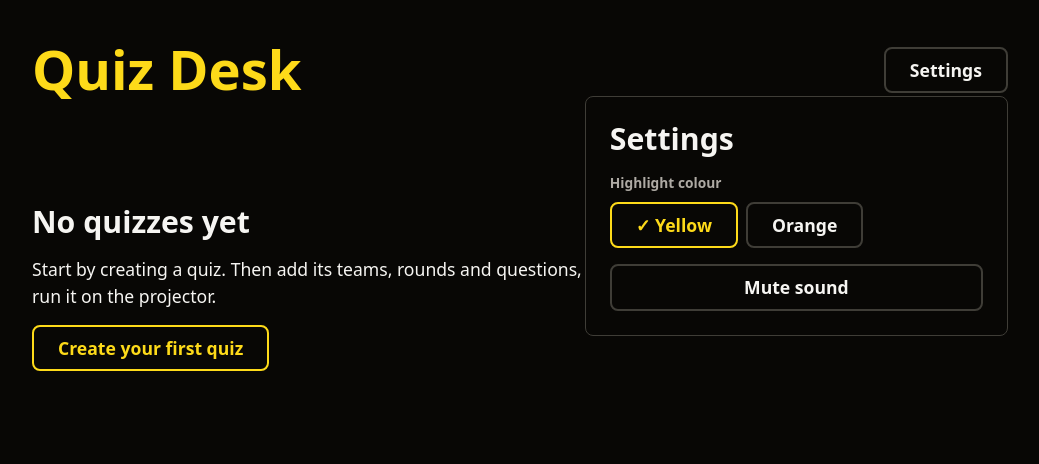
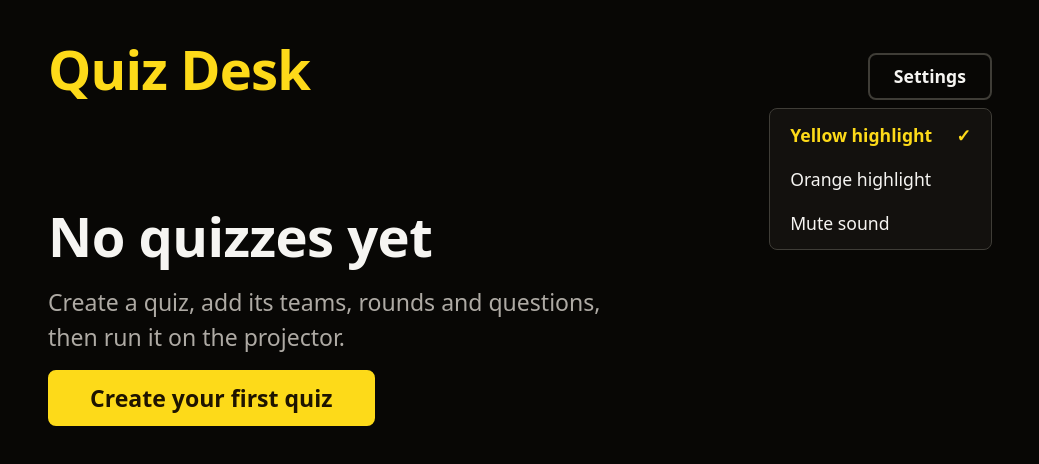
Before and after one commit to abhisheksharm-3/quiz-desk, a Svelte app: page / in a window 1280 px wide. Both pictures are taken after a click on the button "Settings". Shown: the top 464 px of the page, without its empty margins (120-1159 px from the left). Built offline with nearby package versions, Linux system fonts and the light colour scheme; a web font is replaced by a local one.

Commit message:
feat: home with status, one next step per quiz, menus and shared Menu/Confirm/Kbd components

```diff
--- a/src/components/Button.svelte
+++ b/src/components/Button.svelte
@@ -1,21 +1,25 @@
-<!-- Native button in three variants: primary, quiet, danger. -->
+<!-- Native button in three variants (primary, quiet, danger) and two sizes. -->
 <script lang="ts">
   import type { Snippet } from 'svelte';
   import type { HTMLButtonAttributes } from 'svelte/elements';
 
   let {
     variant = 'quiet',
+    size = 'regular',
     children,
     ...rest
-  }: { variant?: 'primary' | 'quiet' | 'danger'; children: Snippet } & HTMLButtonAttributes =
-    $props();
+  }: {
+    variant?: 'primary' | 'quiet' | 'danger';
+    size?: 'regular' | 'large';
+    children: Snippet;
+  } & HTMLButtonAttributes = $props();
 </script>
 
-<button class={variant} {...rest}>{@render children()}</button>
+<button class="{variant} {size}" {...rest}>{@render children()}</button>
 
 <style>
   button {
-    min-height: 2.75rem;
+    min-height: var(--control);
     padding: var(--space-2) var(--space-4);
     border: 2px solid var(--line);
     border-radius: var(--radius);
@@ -30,6 +34,12 @@
 
   button:active:not(:disabled) {
     transform: scale(0.97);
+  }
+
+  .large {
+    min-height: var(--control-large);
+    padding-inline: var(--space-5);
+    font-size: var(--step-1);
   }
 
   .primary {
--- /dev/null
+++ b/src/components/Confirm.svelte
@@ -0,0 +1,39 @@
+<!-- Confirmation dialog for a destructive action: the message, a quiet keep button and a danger confirm button. -->
+<script lang="ts">
+  import type { Snippet } from 'svelte';
+  import Button from './Button.svelte';
+  import Dialog from './Dialog.svelte';
+
+  let {
+    open = $bindable(false),
+    title,
+    confirmLabel,
+    keepLabel,
+    onconfirm,
+    children,
+  }: {
+    open: boolean;
+    title: string;
+    confirmLabel: string;
+    keepLabel: string;
+    onconfirm: () => void;
+    children: Snippet;
+  } = $props();
+</script>
+
+<Dialog bind:open {title}>
+  <p>{@render children()}</p>
+  <div class="buttons">
+    <Button type="button" onclick={() => (open = false)}>{keepLabel}</Button>
+    <Button type="button" variant="danger" onclick={onconfirm}>{confirmLabel}</Button>
+  </div>
+</Dialog>
+
+<style>
+  .buttons {
+    display: flex;
+    flex-wrap: wrap;
+    justify-content: flex-end;
+    gap: var(--space-2);
+  }
+</style>
--- /dev/null
+++ b/src/components/Kbd.svelte
@@ -0,0 +1,19 @@
+<!-- A keyboard key hint shown beside the action it triggers. -->
+<script lang="ts">
+  let { key }: { key: string } = $props();
+</script>
+
+<kbd>{key}</kbd>
+
+<style>
+  kbd {
+    margin-inline-start: var(--space-2);
+    padding: 0 var(--space-2);
+    border: 1px solid currentColor;
+    border-radius: var(--radius);
+    font: inherit;
+    font-size: var(--step--1);
+    font-weight: 400;
+    opacity: 0.8;
+  }
+</style>
--- /dev/null
+++ b/src/components/Menu.svelte
@@ -0,0 +1,171 @@
+<!-- Popover menu of actions: an icon-only "More" trigger by default, or a custom trigger. Items close the menu, then run. -->
+<script module lang="ts">
+  export interface MenuItem {
+    text: string;
+    run: () => void;
+    danger?: boolean;
+    current?: boolean;
+    hint?: string;
+  }
+</script>
+
+<script lang="ts">
+  import type { Snippet } from 'svelte';
+  import Kbd from './Kbd.svelte';
+
+  let {
+    label,
+    items,
+    trigger,
+    align = 'end',
+  }: { label: string; items: MenuItem[]; trigger?: Snippet; align?: 'start' | 'end' } = $props();
+
+  const id = $props.id();
+  const GAP = 8;
+  let button: HTMLButtonElement;
+  let panel: HTMLElement;
+
+  function place(): void {
+    const box = button.getBoundingClientRect();
+    const opensUp = box.top > innerHeight / 2;
+    const { style } = panel;
+    style.top = opensUp ? 'auto' : `${box.bottom + GAP}px`;
+    style.bottom = opensUp ? `${innerHeight - box.top + GAP}px` : 'auto';
+    style.left = align === 'start' ? `${box.left}px` : 'auto';
+    style.right = align === 'end' ? `${innerWidth - box.right}px` : 'auto';
+  }
+
+  function choose(item: MenuItem): void {
+    panel.hidePopover();
+    item.run();
+  }
+</script>
+
+<button
+  bind:this={button}
+  type="button"
+  class="trigger"
+  class:icon={!trigger}
+  popovertarget={id}
+  aria-label={trigger ? undefined : label}
+  aria-haspopup="true"
+>
+  {#if trigger}
+    {@render trigger()}
+  {:else}
+    <svg viewBox="0 0 24 24" aria-hidden="true">
+      <circle cx="5" cy="12" r="2" />
+      <circle cx="12" cy="12" r="2" />
+      <circle cx="19" cy="12" r="2" />
+    </svg>
+  {/if}
+</button>
+
+<div {id} bind:this={panel} popover="auto" aria-label={label} onbeforetoggle={place}>
+  {#each items as item (item.text)}
+    <button
+      type="button"
+      class:danger={item.danger}
+      aria-current={item.current ? 'true' : undefined}
+      onclick={() => choose(item)}
+    >
+      <span>{item.text}</span>
+      {#if item.hint}<Kbd key={item.hint} />{/if}
+    </button>
+  {/each}
+</div>
+
+<style>
+  .trigger {
+    display: inline-flex;
+    align-items: center;
+    justify-content: center;
+    gap: var(--space-2);
+    min-height: var(--control);
+    border: 2px solid var(--line);
+    border-radius: var(--radius);
+    background: transparent;
+    color: var(--fg);
+    font: inherit;
+    font-weight: 600;
+    cursor: pointer;
+  }
+
+  .trigger:not(.icon) {
+    padding: var(--space-2) var(--space-4);
+  }
+
+  .icon {
+    width: var(--control);
+    padding: 0;
+    border-color: transparent;
+    color: var(--muted);
+  }
+
+  .icon:hover,
+  .trigger:popover-open {
+    border-color: var(--line);
+    color: var(--fg);
+  }
+
+  svg {
+    width: 1.5rem;
+    fill: currentColor;
+  }
+
+  div {
+    inset: auto;
+    margin: 0;
+    min-width: 13rem;
+    max-width: calc(100vw - 2 * var(--space-3));
+    padding: var(--space-1);
+    border: 1px solid var(--line);
+    border-radius: var(--radius);
+    background: var(--surface);
+    color: var(--fg);
+  }
+
+  div:popover-open {
+    display: grid;
+    animation: fade var(--dur) var(--ease-out);
+  }
+
+  div button {
+    display: flex;
+    align-items: center;
+    justify-content: space-between;
+    gap: var(--space-4);
+    min-height: var(--control);
+    padding: var(--space-2) var(--space-3);
+    border: 0;
+    border-radius: calc(var(--radius) - 2px);
+    background: transparent;
+    color: inherit;
+    font: inherit;
+    text-align: start;
+    cursor: pointer;
+  }
+
+  div button:hover {
+    background: var(--line);
+  }
+
+  div button[aria-current='true'] {
+    color: var(--accent);
+    font-weight: 600;
+  }
+
+  div button[aria-current='true']::after {
+    content: '✓';
+  }
+
+  div button.danger {
+    color: var(--wrong);
+  }
+
+  @keyframes fade {
+    from {
+      opacity: 0;
+    }
+  }
+</style>
--- a/src/lib/nav.svelte.ts
+++ b/src/lib/nav.svelte.ts
@@ -1,8 +1,10 @@
-/** Which screen the window shows. A single-window app needs no router. */
+/** Which screen the window shows. A single-window app needs no router. `step` opens setup on a given step. */
+
+import type { SetupStep } from './domain/ready';
 
 export type Nav =
   | { screen: 'home' }
-  | { screen: 'setup'; quizId: string }
+  | { screen: 'setup'; quizId: string; step?: SetupStep }
   | { screen: 'live'; quizId: string; roundId: string | null }
   | { screen: 'scores'; quizId: string };
 
--- a/src/screens/Home.svelte
+++ b/src/screens/Home.svelte
@@ -1,23 +1,30 @@
-<!-- Home: the quiz list, the new-quiz dialog, delete confirmation and the settings popover. -->
+<!-- Home: the quiz list with each quiz's status and next step, the new-quiz dialog and the settings menu. -->
 <script lang="ts">
   import Button from '../components/Button.svelte';
+  import Confirm from '../components/Confirm.svelte';
   import Dialog from '../components/Dialog.svelte';
   import Field from '../components/Field.svelte';
+  import Menu from '../components/Menu.svelte';
   import SelectWithAdd from '../components/SelectWithAdd.svelte';
   import { createQuiz, deleteQuiz } from '../lib/domain/quiz';
-  import { readyCheck } from '../lib/domain/ready';
+  import { readyIssues } from '../lib/domain/ready';
   import type { Quiz } from '../lib/domain/types';
   import { go } from '../lib/nav.svelte';
   import { app, commit } from '../lib/store.svelte';
 
   let creating = $state(false);
   let pendingDelete: Quiz | null = $state(null);
-  let notReady: Quiz | null = $state(null);
   let draft = $state(blankDraft());
   let levelField: SelectWithAdd;
   let subjectField: SelectWithAdd;
 
   const dateFormat = new Intl.DateTimeFormat('en-IN', { dateStyle: 'medium' });
+
+  const settingsItems = $derived([
+    { text: 'Yellow highlight', current: app.theme === 'yellow', run: () => setTheme('yellow') },
+    { text: 'Orange highlight', current: app.theme === 'orange', run: () => setTheme('orange') },
+    { text: app.muted ? 'Unmute sound' : 'Mute sound', run: toggleMuted },
+  ]);
 
   function blankDraft() {
     return { title: '', level: '', subject: '', venue: '', quizMasters: '' };
@@ -32,12 +39,10 @@
     event.preventDefault();
     levelField.commitDraft();
     subjectField.commitDraft();
-    commit((data) => createQuiz(data, { ...draft, title: draft.title.trim() }));
+    let created: Quiz | undefined;
+    commit((data) => (created = createQuiz(data, { ...draft, title: draft.title.trim() })));
     creating = false;
-  }
-
-  function askDelete(quiz: Quiz) {
-    pendingDelete = quiz;
+    if (created) go({ screen: 'setup', quizId: created.id, step: 'teams' });
   }
 
   function confirmDelete() {
@@ -46,16 +51,6 @@
       commit((data) => deleteQuiz(data, id));
     }
     pendingDelete = null;
-  }
-
-  function run(quiz: Quiz) {
-    if (readyCheck(quiz).length > 0) notReady = quiz;
-    else openLive(quiz);
-  }
-
-  function openLive(quiz: Quiz) {
-    notReady = null;
-    go({ screen: 'live', quizId: quiz.id, roundId: null });
   }
 
   function setTheme(theme: 'yellow' | 'orange') {
@@ -77,60 +72,66 @@
 
 <main>
   <header>
-    <h1>Quiz Desk</h1>
+    <div class="heading">
+      <h1>Quiz Desk</h1>
+      {#if app.quizzes.length > 0}<p>Start a quiz, or pick up where you left off.</p>{/if}
+    </div>
     <div class="tools">
-      <Button type="button" popovertarget="settings">Settings</Button>
+      <Menu label="Settings" items={settingsItems}>
+        {#snippet trigger()}Settings{/snippet}
+      </Menu>
       {#if app.quizzes.length > 0}
-        <Button type="button" onclick={startCreate}>New quiz</Button>
+        <Button type="button" variant="primary" onclick={startCreate}>New quiz</Button>
       {/if}
-    </div>
-    <div id="settings" popover="auto">
-      <h2>Settings</h2>
-      <div class="group" role="group" aria-label="Highlight colour">
-        <span>Highlight colour</span>
-        <Button type="button" aria-pressed={app.theme === 'yellow'} onclick={() => setTheme('yellow')}>
-          Yellow
-        </Button>
-        <Button type="button" aria-pressed={app.theme === 'orange'} onclick={() => setTheme('orange')}>
-          Orange
-        </Button>
-      </div>
-      <Button type="button" aria-pressed={app.muted} onclick={toggleMuted}>Mute sound</Button>
     </div>
   </header>
 
   {#if app.quizzes.length === 0}
     <section class="empty">
       <h2>No quizzes yet</h2>
-      <p>Start by creating a quiz. Then add its teams, rounds and questions, and run it on the projector.</p>
-      <Button type="button" variant="primary" onclick={startCreate}>Create your first quiz</Button>
+      <p>Create a quiz, add its teams, rounds and questions, then run it on the projector.</p>
+      <Button type="button" variant="primary" size="large" onclick={startCreate}>Create your first quiz</Button>
     </section>
   {:else}
     <ul>
       {#each app.quizzes as quiz (quiz.id)}
+        {@const issues = readyIssues(quiz)}
         <li>
           <div class="summary">
             <h2 lang={hasDevanagari(quiz.title) ? 'hi' : undefined}>{quiz.title}</h2>
-            <p>{quiz.level} · {quiz.subject}</p>
             <p class="meta">
-              {plural(quiz.teams.length, 'team')}, {plural(quiz.rounds.length, 'round')}, created
-              {dateFormat.format(quiz.createdAt)}
+              {quiz.level}, {quiz.subject}. {plural(quiz.teams.length, 'team')}, {plural(quiz.rounds.length, 'round')},
+              created {dateFormat.format(quiz.createdAt)}
+            </p>
+            <p class="status" class:ready={issues.length === 0}>
+              {issues.length === 0 ? '✓ Ready to run' : `Setup: ${plural(issues.length, 'thing')} left`}
             </p>
           </div>
           <div class="actions">
+            {#if issues.length === 0}
+              <Button
+                type="button"
+                variant="primary"
+                onclick={() => go({ screen: 'live', quizId: quiz.id, roundId: null })}
+              >
+                Start quiz <span class="sr">{quiz.title}</span>
+              </Button>
+            {:else}
+              <Button
+                type="button"
+                variant="primary"
+                onclick={() => go({ screen: 'setup', quizId: quiz.id, step: issues[0].step })}
+              >
+                Continue setup <span class="sr">{quiz.title}</span>
+              </Button>
+            {/if}
             <Button type="button" onclick={() => go({ screen: 'setup', quizId: quiz.id })}>
-              Open <span class="sr">{quiz.title}</span>
+              Edit <span class="sr">{quiz.title}</span>
             </Button>
-            <Button
-              type="button"
-              variant="primary"
-              onclick={() => run(quiz)}
-            >
-              Run <span class="sr">{quiz.title}</span>
-            </Button>
-            <Button type="button" variant="quiet" onclick={() => askDelete(quiz)}>
-              Delete <span class="sr">{quiz.title}</span>
-            </Button>
+            <Menu
+              label="More actions for {quiz.title}"
+              items={[{ text: 'Delete quiz', danger: true, run: () => (pendingDelete = quiz) }]}
+            />
           </div>
         </li>
       {/each}
@@ -170,55 +171,34 @@
   </form>
 </Dialog>
 
-<Dialog
+<Confirm
   bind:open={() => pendingDelete !== null, (isOpen) => !isOpen && (pendingDelete = null)}
-  title="Delete this quiz?">
-  <p>
-    {pendingDelete?.title} will be removed with its teams, rounds, questions and scores. This cannot be
-    undone.
-  </p>
-  <div class="buttons">
-    <Button type="button" onclick={() => (pendingDelete = null)}>Keep quiz</Button>
-    <Button type="button" variant="danger" onclick={confirmDelete}>Delete quiz</Button>
-  </div>
-</Dialog>
-
-<Dialog
-  bind:open={() => notReady !== null, (isOpen) => !isOpen && (notReady = null)}
-  title="This quiz is not ready">
-  {#if notReady}
-    <ul class="problems">
-      {#each readyCheck(notReady) as problem (problem)}
-        <li>{problem}</li>
-      {/each}
-    </ul>
-    <div class="buttons">
-      <Button type="button" onclick={() => openLive(notReady!)}>Run anyway</Button>
-      <Button
-        type="button"
-        variant="primary"
-        onclick={() => notReady && go({ screen: 'setup', quizId: notReady.id })}>
-        Open setup
-      </Button>
-    </div>
-  {/if}
-</Dialog>
+  title="Delete this quiz?"
+  confirmLabel="Delete quiz"
+  keepLabel="Keep quiz"
+  onconfirm={confirmDelete}>
+  {pendingDelete?.title} will be removed with its teams, rounds, questions and scores. This cannot be undone.
+</Confirm>
 
 <style>
   main {
-    max-width: 64rem;
+    max-width: 62rem;
     margin: 0 auto;
     padding: var(--space-5) var(--space-4) var(--space-6);
   }
 
   header {
-    position: relative;
     display: flex;
     flex-wrap: wrap;
-    align-items: center;
+    align-items: flex-end;
     justify-content: space-between;
     gap: var(--space-3);
     margin-block-end: var(--space-5);
+  }
+
+  .heading {
+    display: grid;
+    gap: var(--space-1);
   }
 
   h1 {
@@ -226,11 +206,17 @@
     font-size: var(--step-4);
   }
 
+  .heading p {
+    color: var(--muted);
+    font-size: var(--step-1);
+  }
+
   .tools,
   .actions,
   .buttons {
     display: flex;
     flex-wrap: wrap;
+    align-items: center;
     gap: var(--space-2);
   }
 
@@ -238,42 +224,9 @@
     justify-content: flex-end;
   }
 
-  #settings {
-    inset: auto;
-    top: calc(var(--space-5) + 3.5rem);
-    right: max(var(--space-4), calc((100vw - 64rem) / 2 + var(--space-4)));
-    margin: 0;
-    padding: var(--space-4);
-    border: 1px solid var(--line);
-    border-radius: var(--radius);
-    background: var(--bg);
-    color: var(--fg);
-  }
-
-  #settings:popover-open {
+  ul {
     display: grid;
     gap: var(--space-3);
-  }
-
-  .group {
-    display: flex;
-    flex-wrap: wrap;
-    align-items: center;
-    gap: var(--space-2);
-  }
-
-  .group span {
-    flex-basis: 100%;
-    font-size: var(--step--1);
-    font-weight: 600;
-    color: var(--muted);
-  }
-
-  ul {
-    margin: 0;
-    padding: 0;
-    list-style: none;
-    border-block-start: 1px solid var(--line);
   }
 
   li {
@@ -281,8 +234,10 @@
     grid-template-columns: minmax(0, 1fr) auto;
     align-items: center;
     gap: var(--space-3) var(--space-5);
-    padding-block: var(--space-4);
-    border-block-end: 1px solid var(--line);
+    padding: var(--space-4);
+    border: 1px solid var(--line);
+    border-radius: var(--radius);
+    background: var(--surface);
   }
 
   .summary {
@@ -291,32 +246,17 @@
     gap: var(--space-1);
   }
 
-  @media (max-width: 40rem) {
-    li {
-      grid-template-columns: minmax(0, 1fr);
-    }
+  .meta {
+    color: var(--muted);
   }
 
-  .problems {
-    display: grid;
-    gap: var(--space-2);
-    max-height: 50dvh;
-    margin-block-end: var(--space-3);
-    padding-inline-start: var(--space-4);
-    overflow-y: auto;
-    list-style: disc;
-    border: 0;
+  .status {
+    margin-block-start: var(--space-2);
+    font-weight: 600;
   }
 
-  .problems li {
-    display: list-item;
-    padding: 0;
-    border: 0;
-  }
-
-  .meta {
-    font-size: var(--step--1);
-    color: var(--muted);
+  .status.ready {
+    color: var(--right);
   }
 
   .empty {
@@ -327,8 +267,24 @@
     padding-block: var(--space-6);
   }
 
+  .empty h2 {
+    font-size: var(--step-4);
+    font-weight: 800;
+  }
+
+  .empty p {
+    color: var(--muted);
+    font-size: var(--step-1);
+  }
+
   form {
     display: grid;
     gap: var(--space-3);
   }
+
+  @media (max-width: 40rem) {
+    li {
+      grid-template-columns: minmax(0, 1fr);
+    }
+  }
 </style>
--- a/src/styles/base.css
+++ b/src/styles/base.css
@@ -35,16 +35,41 @@ p {
   overflow-wrap: anywhere;
 }
 
+h1,
+h2,
+h3 {
+  text-wrap: balance;
+}
+
+p {
+  text-wrap: pretty;
+}
+
 h1 {
   font-size: var(--step-3);
   font-weight: 800;
   line-height: 1.1;
+  letter-spacing: -0.015em;
 }
 
 h2 {
   font-size: var(--step-2);
   font-weight: 600;
   line-height: 1.2;
+  letter-spacing: -0.01em;
+}
+
+h3 {
+  font-size: var(--step-1);
+  font-weight: 600;
+  line-height: 1.25;
+}
+
+ul,
+ol {
+  margin: 0;
+  padding: 0;
+  list-style: none;
 }
 
 :focus-visible {
@@ -65,7 +90,7 @@ input,
 select,
 textarea {
   width: 100%;
-  min-height: 2.75rem;
+  min-height: var(--control);
   padding: var(--space-2) var(--space-3);
   border: 1px solid var(--line);
   border-radius: var(--radius);
```
Also changed, not shown: src/lib/domain/ready.ts (+20 -5 lines), src/styles/tokens.css (+6 -2 lines), 1 other file (tests, documents, lock files or other folders).
